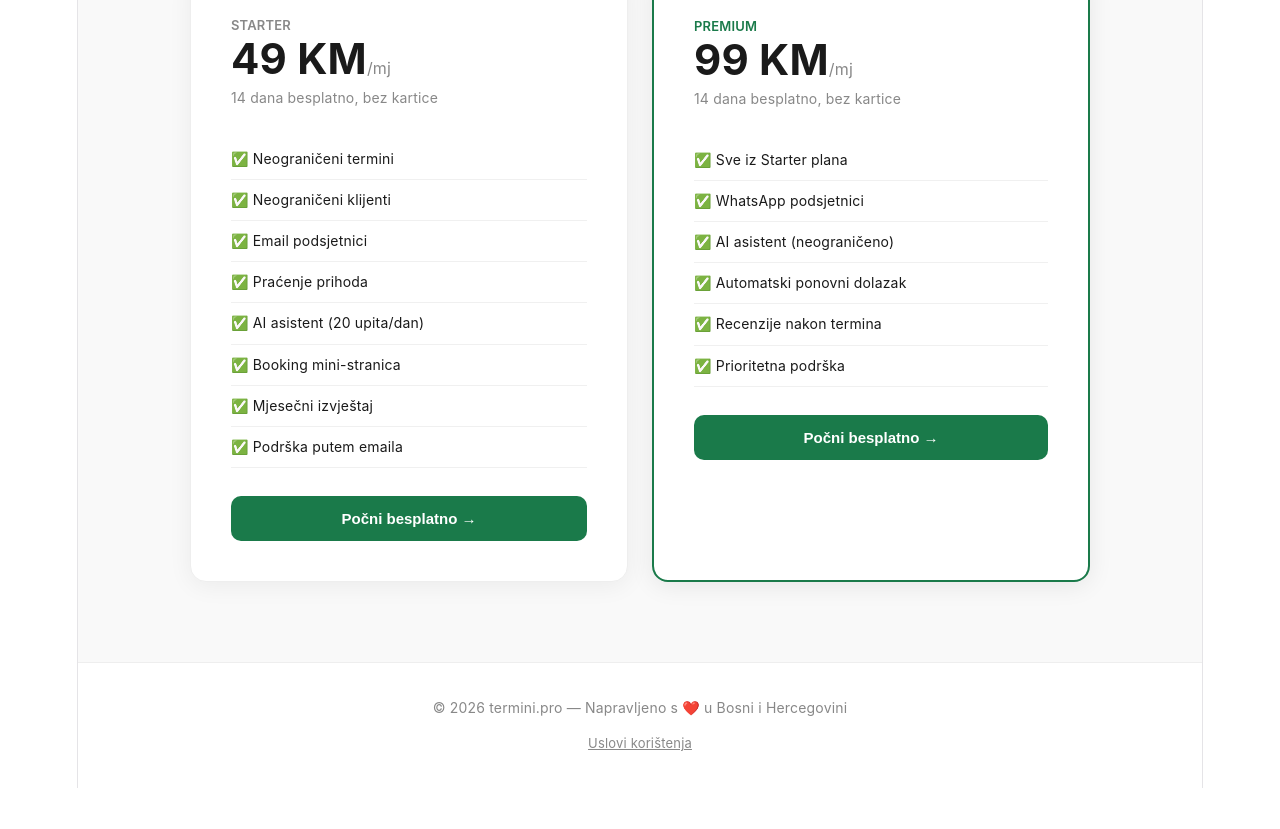
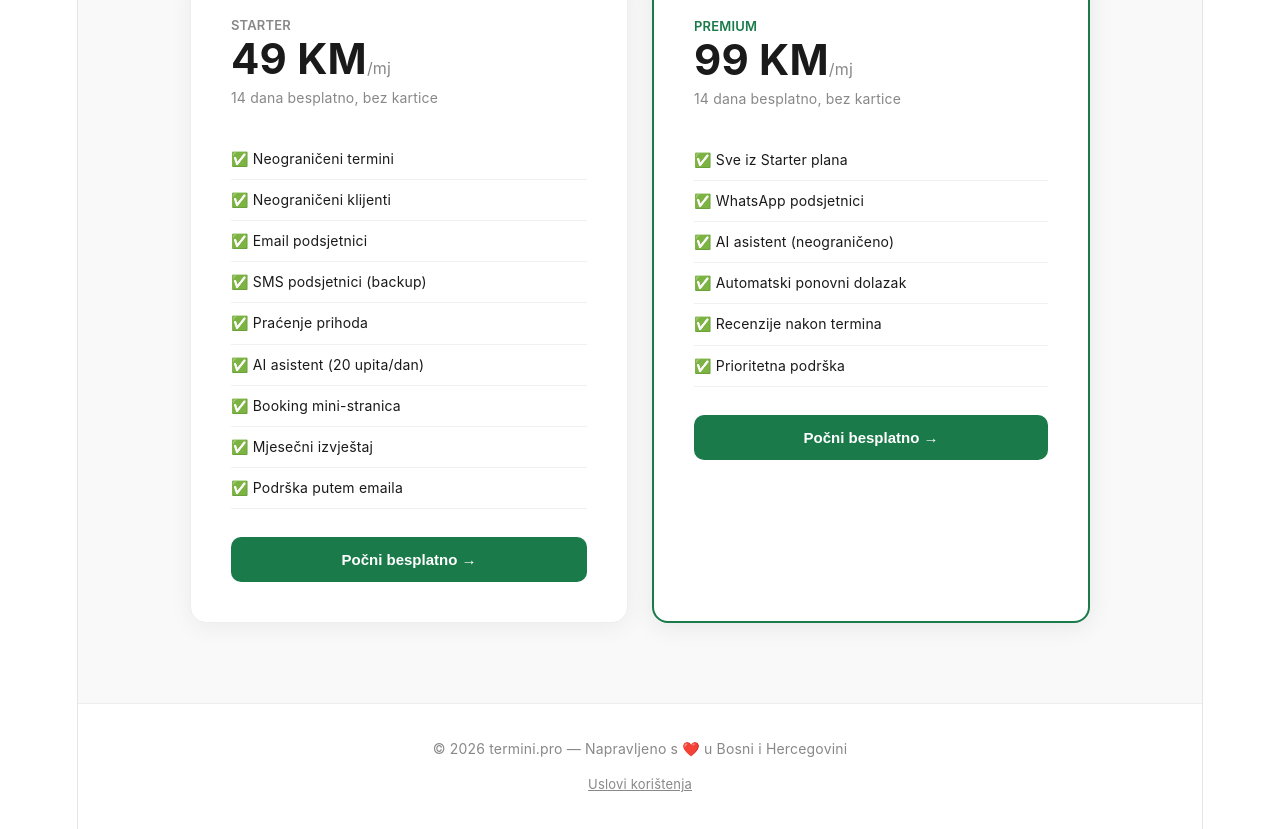
Before and after one commit to adijatadjogo91-cloud/termini-frontend, a React (Vite) app: page / in a window 1280 px wide. Shown: the part 1460-2289 px from the top of the page. Before the commit the page ends 2248 px from the top, so only its background shows below. Built offline with nearby package versions, Linux system fonts and the light colour scheme.

Commit message:
Dodan SMS backup u Starter paket

```diff
--- a/src/pages/Landing.jsx
+++ b/src/pages/Landing.jsx
@@ -147,6 +147,7 @@ export default function Landing() {
                   '✅ Neograničeni termini',
                   '✅ Neograničeni klijenti',
                   '✅ Email podsjetnici',
+                  '✅ SMS podsjetnici (backup)',
                   '✅ Praćenje prihoda',
                   '✅ AI asistent (20 upita/dan)',
                   '✅ Booking mini-stranica',
```
